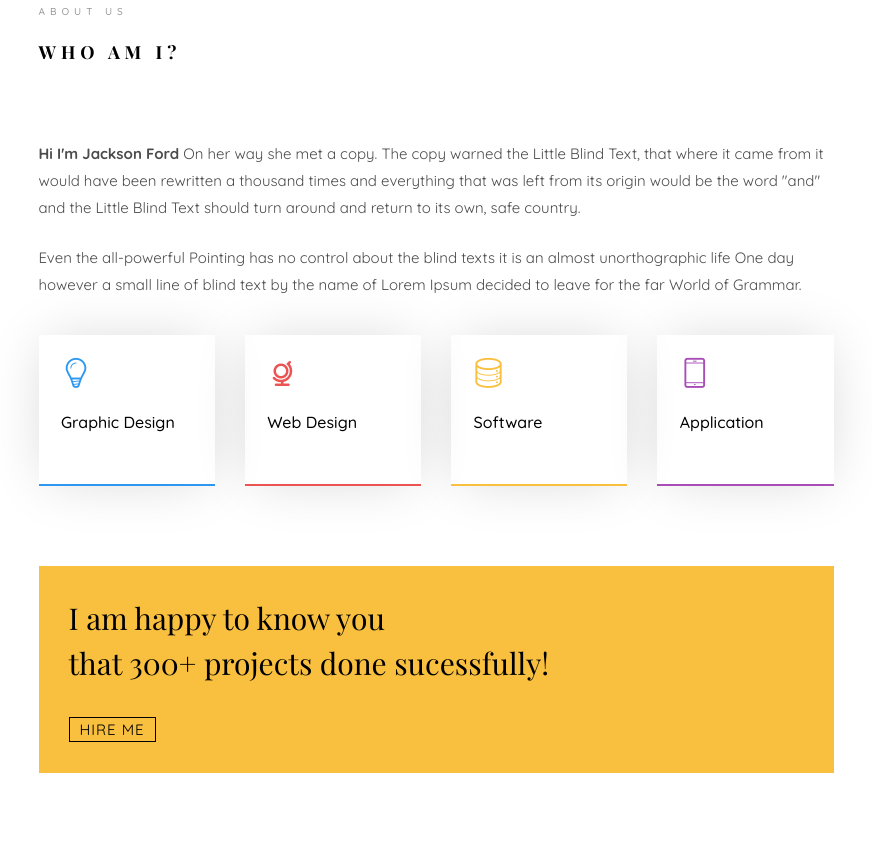
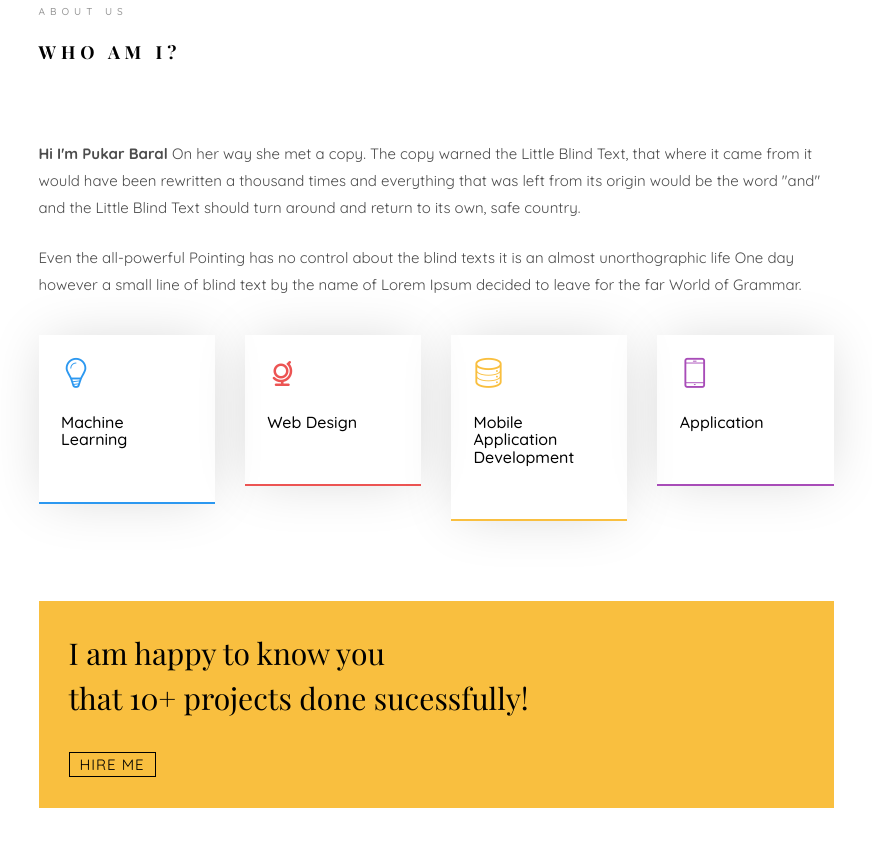
Before and after one commit to PukarBaral/PukarBaral.github.io, a plain HTML site: page index.html in a window 1280 px wide. Shown: the part 1007-1854 px from the top of the page, without its empty margins (354-1226 px from the left). Drawn offline with nearby package versions, Linux system fonts and the light colour scheme; files whose address does not match are found by name; a web font is replaced by a local one.

Commit message:
index uodate

```diff
--- a/index.html
+++ b/index.html
@@ -3,7 +3,7 @@
 	<head>
 	<meta charset="utf-8">
 	<meta http-equiv="X-UA-Compatible" content="IE=edge">
-	<title>Jackson Template</title>
+	<title>Pukar Baral</title>
 	<meta name="viewport" content="width=device-width, initial-scale=1">
 	<meta name="description" content="" />
 	<meta name="keywords" content="" />
@@ -98,8 +98,8 @@
 					   			<div class="col-md-6 col-md-offset-3 col-md-pull-3 col-sm-12 col-xs-12 js-fullheight slider-text">
 					   				<div class="slider-text-inner js-fullheight">
 					   					<div class="desc">
-						   					<h1>Hi! <br>I'm Jackson</h1>
-						   					<h2>100% html5 bootstrap templates Made by <a href="https://colorlib.com/" target="_blank">colorlib.com</a></h2>
+						   					<h1>Hi! <br>I'm Pukar Baral</h1>
+						   					<!-- <h2>100% html5 bootstrap templates Made by <a href="https://colorlib.com/" target="_blank">colorlib.com</a></h2> -->
 												<p><a class="btn btn-primary btn-learn">Download CV <i class="icon-download4"></i></a></p>
 											</div>
 					   				</div>
@@ -114,8 +114,8 @@
 					   			<div class="col-md-6 col-md-offset-3 col-md-pull-3 col-sm-12 col-xs-12 js-fullheight slider-text">
 					   				<div class="slider-text-inner">
 					   					<div class="desc">
-						   					<h1>I am <br>a Designer</h1>
-												<h2>100% html5 bootstrap templates Made by <a href="https://colorlib.com/" target="_blank">colorlib.com</a></h2>
+						   					<h1>I am <br>a Computer Engineer</h1>
+												<!-- <h2>100% html5 bootstrap templates Made by <a href="https://colorlib.com/" target="_blank">colorlib.com</a></h2> -->
 												<p><a class="btn btn-primary btn-learn">View Portfolio <i class="icon-briefcase3"></i></a></p>
 											</div>
 					   				</div>
@@ -136,7 +136,7 @@
 									<div class="about-desc">
 										<span class="heading-meta">About Us</span>
 										<h2 class="colorlib-heading">Who Am I?</h2>
-										<p><strong>Hi I'm Jackson Ford</strong> On her way she met a copy. The copy warned the Little Blind Text, that where it came from it would have been rewritten a thousand times and everything that was left from its origin would be the word "and" and the Little Blind Text should turn around and return to its own, safe country.</p>
+										<p><strong>Hi I'm Pukar Baral</strong> On her way she met a copy. The copy warned the Little Blind Text, that where it came from it would have been rewritten a thousand times and everything that was left from its origin would be the word "and" and the Little Blind Text should turn around and return to its own, safe country.</p>
 										<p>Even the all-powerful Pointing has no control about the blind texts it is an almost unorthographic life One day however a small line of blind text by the name of Lorem Ipsum decided to leave for the far World of Grammar.</p>
 									</div>
 								</div>
@@ -145,7 +145,7 @@
 								<div class="col-md-3 animate-box" data-animate-effect="fadeInLeft">
 									<div class="services color-1">
 										<span class="icon2"><i class="icon-bulb"></i></span>
-										<h3>Graphic Design</h3>
+										<h3>Machine Learning</h3>
 									</div>
 								</div>
 								<div class="col-md-3 animate-box" data-animate-effect="fadeInRight">
@@ -157,7 +157,7 @@
 								<div class="col-md-3 animate-box" data-animate-effect="fadeInTop">
 									<div class="services color-3">
 										<span class="icon2"><i class="icon-data"></i></span>
-										<h3>Software</h3>
+										<h3>Mobile Application Development</h3>
 									</div>
 								</div>
 								<div class="col-md-3 animate-box" data-animate-effect="fadeInBottom">
@@ -170,7 +170,7 @@
 							<div class="row">
 								<div class="col-md-12 animate-box" data-animate-effect="fadeInLeft">
 									<div class="hire">
-										<h2>I am happy to know you <br>that 300+ projects done sucessfully!</h2>
+										<h2>I am happy to know you <br>that 10+ projects done sucessfully!</h2>
 										<a href="#" class="btn-hire">Hire me</a>
 									</div>
 								</div>
```
